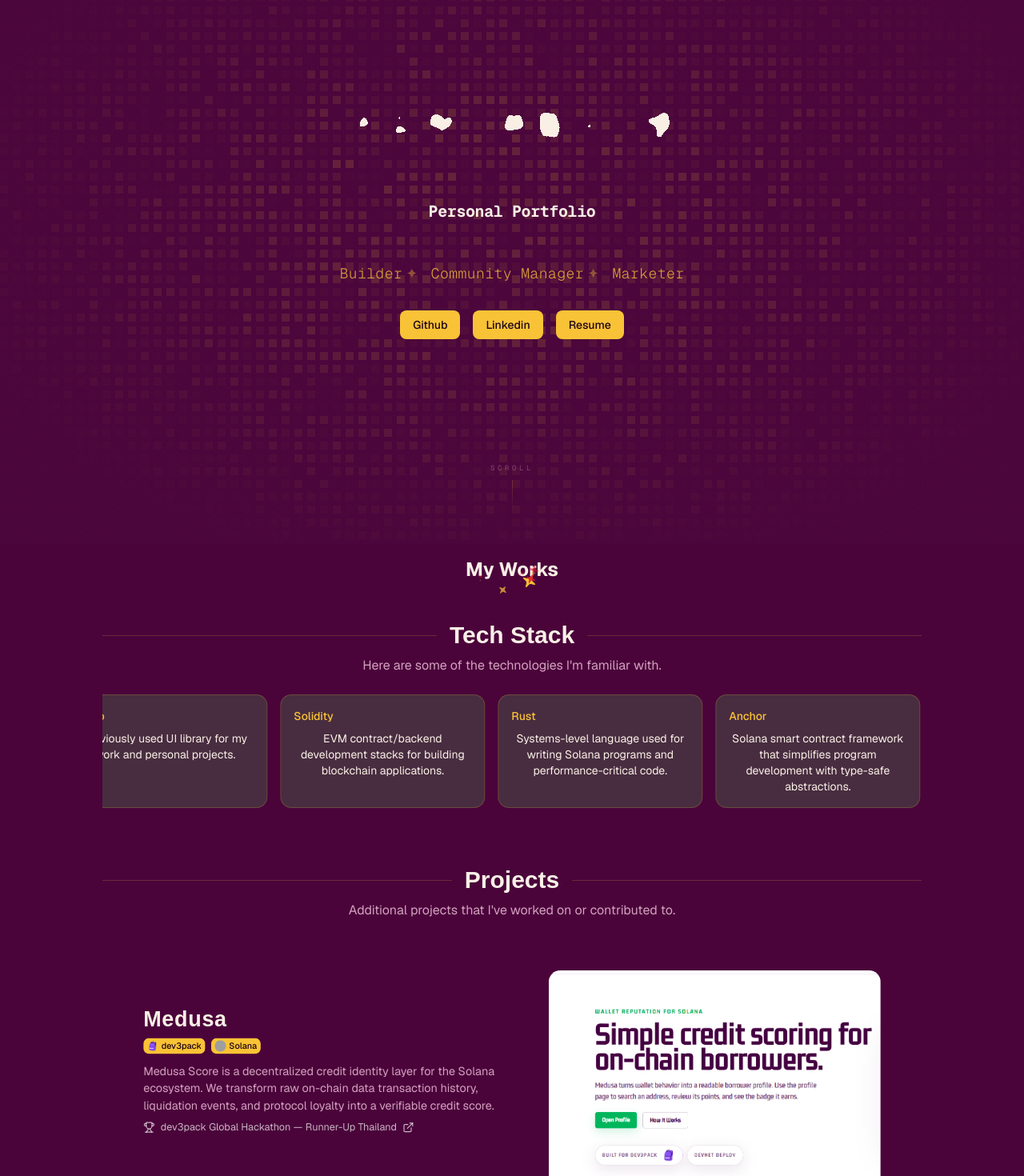
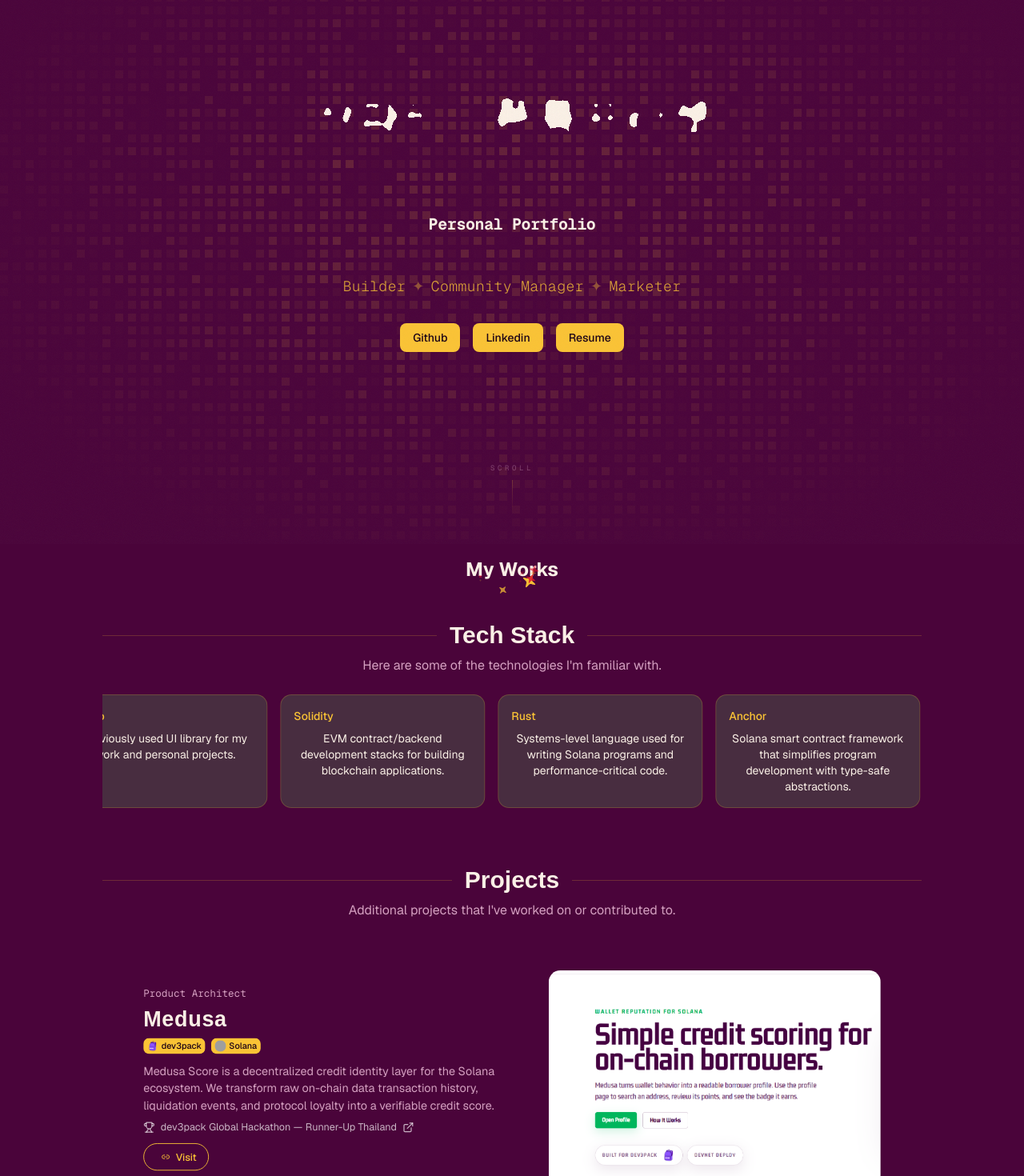
Before and after one commit to GeneralAcre/story-of-acre, a Next.js app: page / in a window 1280 px wide. Shown: the part 120-1590 px from the top of the page at 80% size. Built offline with nearby package versions, Linux system fonts and the light colour scheme; grey boxes are pictures that could not be loaded; a web font is replaced by a local one.

Commit message:
Fix morphing text sizing, hero keywords layout, and visit button visibility

```diff
--- a/src/app/hero.tsx
+++ b/src/app/hero.tsx
@@ -53,10 +53,10 @@ export default function Hero() {
             <TypingAnimation />
 
             {/* Description */}
-            <div className="max-w-2xl flex flex-wrap justify-center gap-x-3 gap-y-1">
+            <div className="flex flex-nowrap justify-center items-center gap-x-2">
               {["Builder", "Community Manager", "Marketer"].map((kw, i, arr) => (
-                <span key={kw} className="text-base md:text-lg text-[#FAC335]/80 font-mono whitespace-nowrap font-light tracking-wide">
-                  {kw}{i < arr.length - 1 ? <span className="mx-1 opacity-50">✦</span> : null}
+                <span key={kw} className="text-sm md:text-lg text-[#FAC335]/80 font-mono whitespace-nowrap font-light tracking-wide flex items-center gap-x-2">
+                  {kw}{i < arr.length - 1 ? <span className="opacity-50">✦</span> : null}
                 </span>
               ))}
             </div>
--- a/src/components/magicui/morphing-text.tsx
+++ b/src/components/magicui/morphing-text.tsx
@@ -99,8 +99,8 @@ const Texts: React.FC<Pick<MorphingTextProps, "texts">> = ({ texts }) => {
   const { text1Ref, text2Ref } = useMorphingText(texts)
   return (
     <>
-      <span className="absolute inset-x-0 top-0 m-auto inline-block w-full" ref={text1Ref} />
-      <span className="absolute inset-x-0 top-0 m-auto inline-block w-full" ref={text2Ref} />
+      <span className="absolute left-1/2 -translate-x-1/2 top-0 whitespace-nowrap" ref={text1Ref} />
+      <span className="absolute left-1/2 -translate-x-1/2 top-0 whitespace-nowrap" ref={text2Ref} />
     </>
   )
 }
@@ -125,7 +125,7 @@ const SvgFilters: React.FC = () => (
 export const MorphingText: React.FC<MorphingTextProps> = ({ texts, className }) => (
   <div
     className={cn(
-      "relative mx-auto h-12 w-full text-center font-mono text-[22px] font-bold leading-none whitespace-nowrap overflow-hidden [filter:url(#threshold)_blur(0.6px)] md:h-16 md:text-2xl lg:text-4xl xl:text-5xl",
+      "relative mx-auto h-14 w-full text-center font-mono text-[22px] font-bold leading-none overflow-visible [filter:url(#threshold)_blur(0.6px)] sm:h-16 sm:text-[28px] md:h-20 md:text-4xl lg:h-24 lg:text-5xl xl:text-6xl",
       className,
     )}
   >
--- a/src/constance/page.tsx
+++ b/src/constance/page.tsx
@@ -50,7 +50,7 @@ export default function ProjectCard({
 
       {/* ── Text column ── */}
       <div className="w-full md:w-[55%] flex flex-col gap-2 min-w-0 text-left">
-        <h3 className="font-mono text-xs text-[#D4A0C0] transition-opacity duration-500 group-hover:opacity-100 md:text-sm md:opacity-0">
+        <h3 className="font-mono text-xs text-[#D4A0C0] md:text-sm">
           {scope}
         </h3>
         <h2 className="font-kdam text-2xl font-bold tracking-wide md:text-3xl break-words">
@@ -104,7 +104,7 @@ export default function ProjectCard({
 
         <div className="flex flex-wrap items-center gap-3 mt-1">
           <Link
-            className="inline-flex items-center justify-center gap-2 whitespace-nowrap rounded-full border border-[#FAC335] px-4 py-2 text-sm font-medium text-[#FAC335] bg-transparent transition-all duration-500 ease-in-out lg:opacity-0 group-hover:opacity-100 hover:bg-[#FAC335] hover:text-[#1A0015]"
+            className="inline-flex items-center justify-center gap-2 whitespace-nowrap rounded-full border border-[#FAC335] px-4 py-2 text-sm font-medium text-[#FAC335] bg-transparent transition-all duration-500 ease-in-out hover:bg-[#FAC335] hover:text-[#1A0015]"
             href={website}
             target="_blank"
             rel="noopener noreferrer"
```
